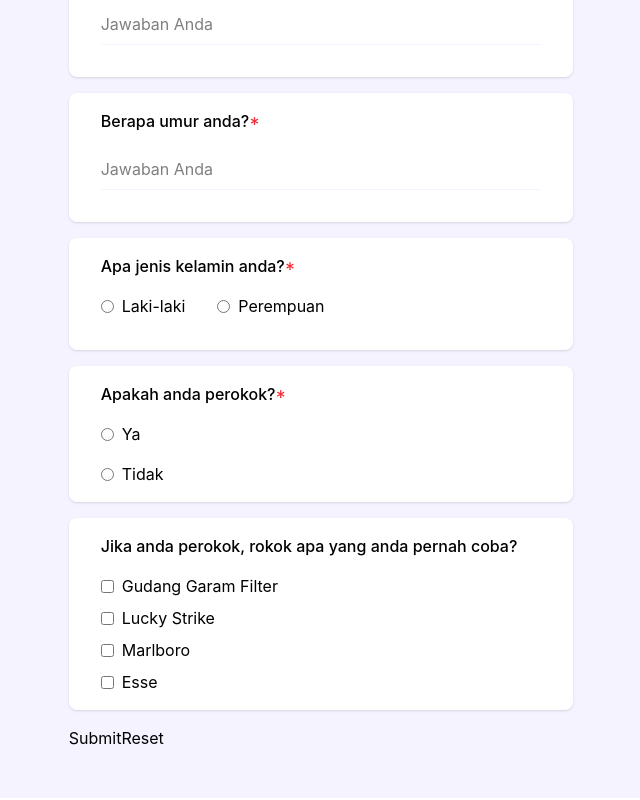
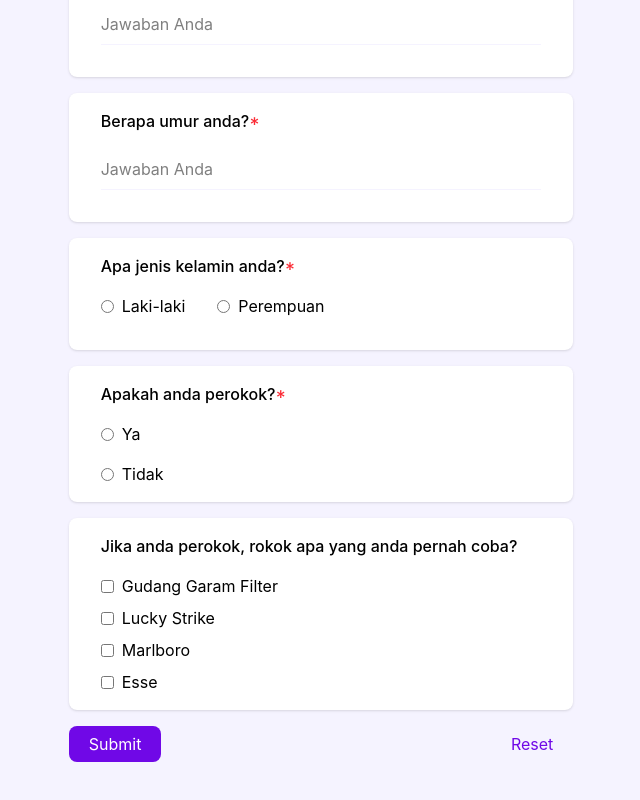
Before and after one commit to rizqyazhar/koda-b10-react1, a React (Vite) app: page / in a window 1280 px wide. Shown: the part 390-1190 px from the top of the page, without its empty margins (319-959 px from the left). Built offline with nearby package versions, Linux system fonts and the light colour scheme.

Commit message:
feat: add and apply button component to surveyformpage

```diff
--- /dev/null
+++ b/src/components/Button.jsx
@@ -0,0 +1,10 @@
+export default function Button(props) {
+  const { children, variant, ...rest } = props;
+  return (
+    <button
+      {...rest}
+      className={`px-2.5 md:px-5 py-1 md:py-1.5 text-sm md:text-base rounded-lg cursor-pointer ${variant === "primary" ? "bg-violet-700 text-white hover:opacity-70" : "text-violet-700 hover:underline"}`}>
+      {children}
+    </button>
+  );
+}
--- a/src/pages/SurveyFormPage.jsx
+++ b/src/pages/SurveyFormPage.jsx
@@ -5,6 +5,7 @@ import Layout from "../layout/Layout";
 import Form from "../components/Form";
 import InputNormal from "../components/InputNormal";
 import InputChoice from "../components/InputChoice";
+import Button from "../components/Button";
 
 const schema = yup.object({
   nama: yup.string().required("Nama harus diisi"),
@@ -159,9 +160,11 @@ export default function SurveyFormPage() {
             </div>
           </div>
         </div>
-        <div>
-          <button type='submit'>Submit</button>
-          <button type='reset'>Reset</button>
+        <div class='w-full flex justify-between items-center'>
+          <Button type='submit' variant='primary'>
+            Submit
+          </Button>
+          <Button type='reset'>Reset</Button>
         </div>
       </Form>
     </Layout>
```
